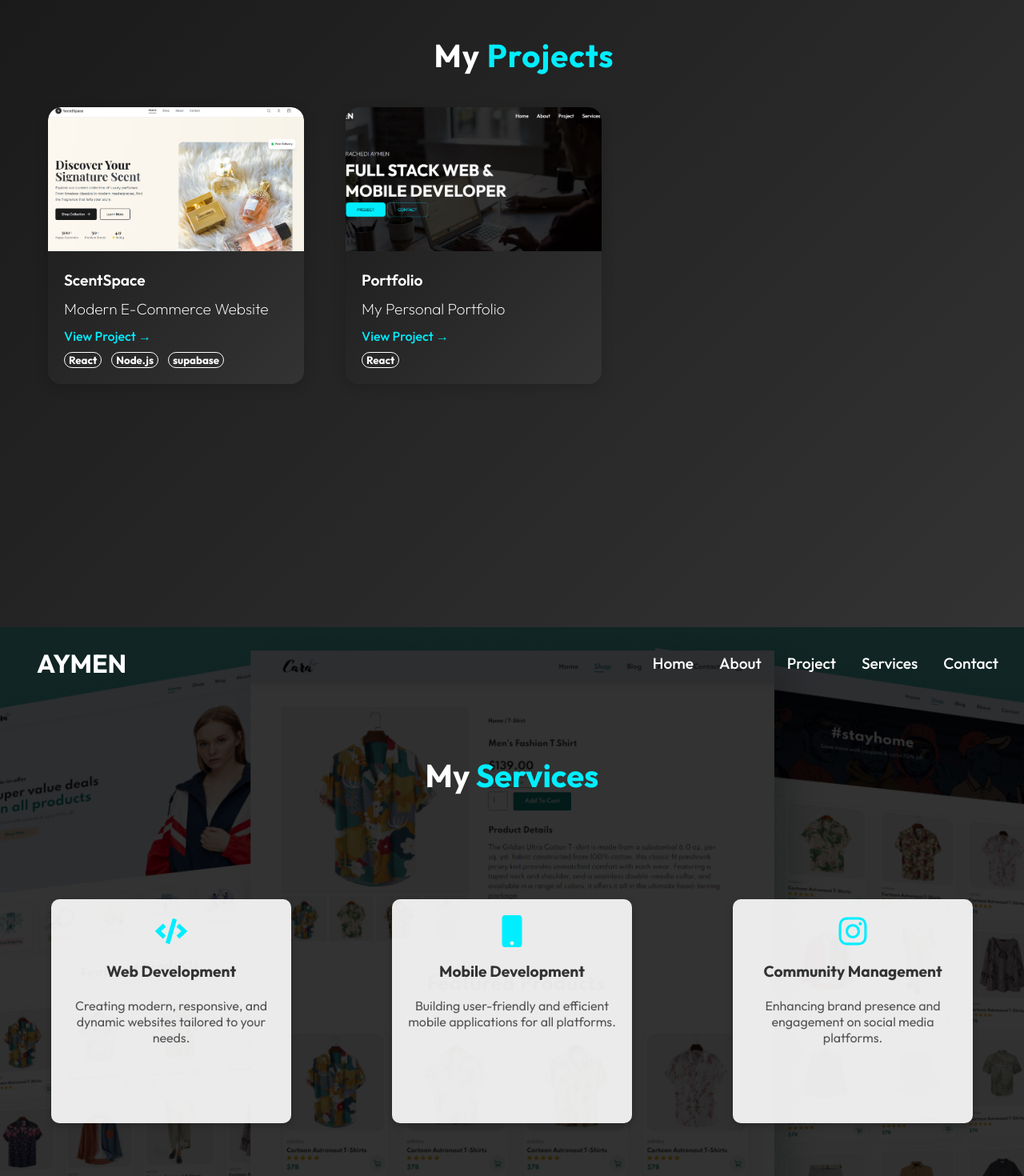
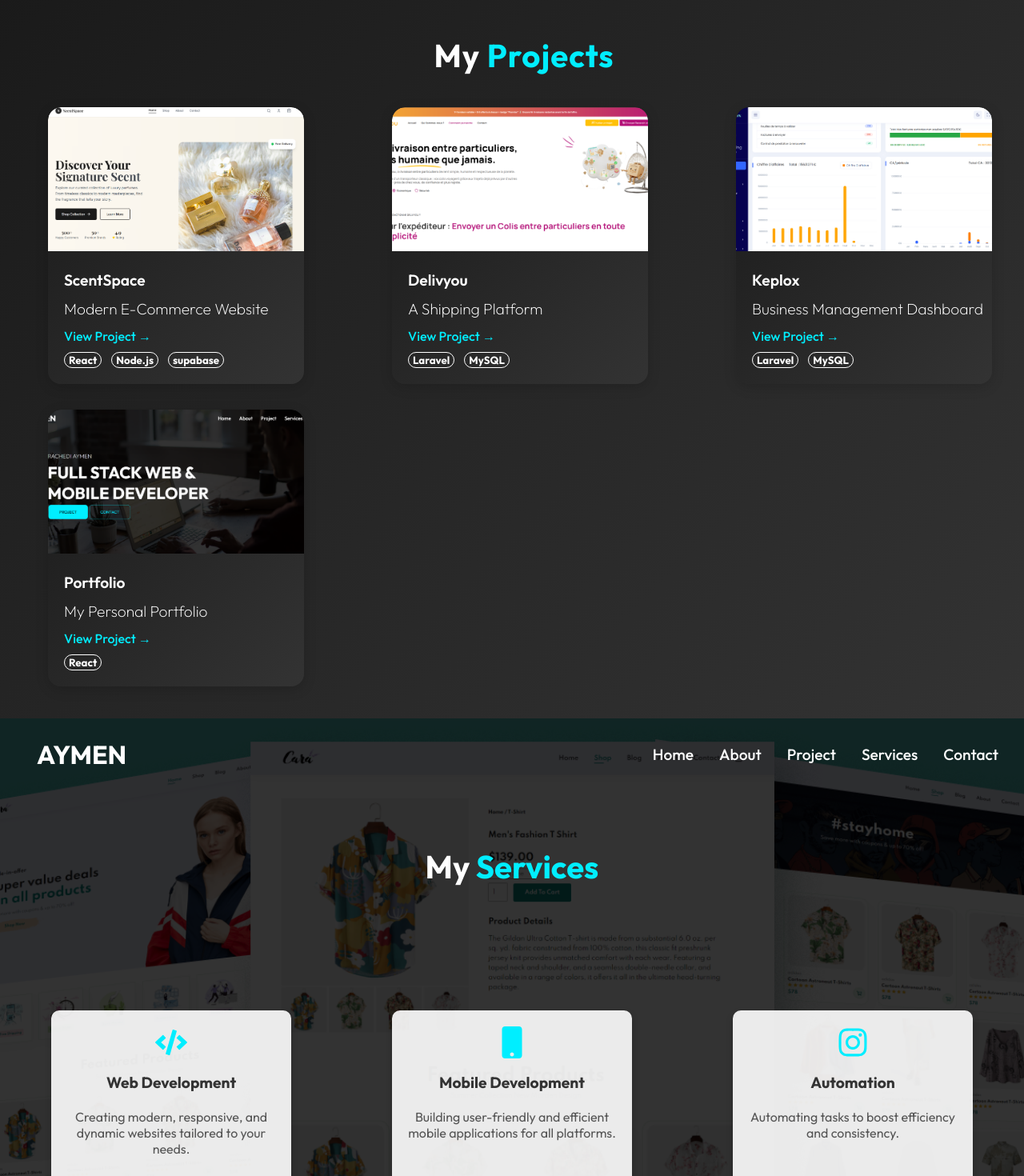
Before and after one commit to AymenRch/My-Portfolio, a React (Create React App) app: page / in a window 1280 px wide. Shown: the part 2080-3550 px from the top of the page at 80% size. Built offline with nearby package versions, Linux system fonts and the light colour scheme.

Commit message:
new projects

```diff
--- a/src/components/Footer.js
+++ b/src/components/Footer.js
@@ -12,8 +12,7 @@ const Footer = () => {
                 <div className="location">
                     <FaHome size={20} style={{color:"white", marginRight: "2rem"}} />
                     <div>
-                        <p>03 Sidi Achour Annaba.</p>
-                        <p>Algerie.</p>
+                        <p>Annaba, Algeria.</p>
                     </div>
                 </div>
                 <div className="email">
@@ -25,7 +24,7 @@ const Footer = () => {
                 <div className="email">
                     <h4>
                         <FaMailBulk size={20} style={{color:"white", marginRight:"2rem"}}/>
-                        aymenrch37@gmail.com
+                        mohammed-aymen.rachedi@univ-annaba.dz
                     </h4>
                 </div>
             </div>
@@ -34,10 +33,9 @@ const Footer = () => {
                 <h4>About Me</h4>
                 <p>This is me Aymen Rachedi. Full Stack Web & Mobile Developper. I enjoy discussing new projects.</p>
                 <div className="social">
-                <FaFacebook size={30} style={{color:"white", marginRight:"1rem"}}/>
-                <FaInstagram size={30} style={{color:"white", marginRight:"1rem"}}/>
-                <FaLinkedin size={30} style={{color:"white", marginRight:"1rem"}}/>
-
+                <FaFacebook size={30} style={{color:"white", marginRight:"1rem", cursor:"pointer"}} onClick={() => window.open('https://www.facebook.com/cika.gang', '_blank')}/>
+                <FaInstagram size={30} style={{color:"white", marginRight:"1rem", cursor:"pointer"}} onClick={() => window.open('https://www.instagram.com/_aymen_rch__/', '_blank')}/>
+                <FaLinkedin size={30} style={{color:"white", marginRight:"1rem", cursor:"pointer"}} onClick={()=>{window.open('https://www.linkedin.com/in/aymen-rch-49b43a2bb/')}}/>
                 </div>
             </div>
 
--- a/src/components/ProjectsStyles.css
+++ b/src/components/ProjectsStyles.css
@@ -24,7 +24,7 @@
 .projects-list {
   display: flex;
   flex-wrap: wrap;
-  justify-content: flex-start;
+  justify-content: space-between;
   gap: 32px;
   width: 100%;
   max-width: 1200px;
@@ -69,6 +69,7 @@
   font-weight: 600;
   margin-bottom: 12px;
   color: #fff;
+  white-space: nowrap;
 }
 
 .project-link {
--- a/src/components/Services.css
+++ b/src/components/Services.css
@@ -71,7 +71,7 @@
   flex: 1 1 calc(33.33% - 20px); /* 3 cards per row */
   max-width: 300px;
   min-width: 250px;
-  height: 280px; /* Set equal heights for consistency */
+  height: 230px; /* Set equal heights for consistency */
   box-shadow: 0 4px 8px rgba(0, 0, 0, 0.2);
   transition: transform 0.3s ease;
 }
--- a/src/components/Services.js
+++ b/src/components/Services.js
@@ -30,8 +30,8 @@ const Services = () => {
             <h2>
               <FaInstagram size={40} style={{ color: "#0ef" }} />
             </h2>
-            <h4>Community Management</h4>
-            <p>Enhancing brand presence and engagement on social media platforms.</p>
+            <h4>Automation</h4>
+            <p>Automating tasks to boost efficiency and consistency.</p>
           </div>
         </div>
       </div>
--- a/src/components/projects.js
+++ b/src/components/projects.js
@@ -1,6 +1,8 @@
 import React from 'react';
 import ECOM from '../assets/ecom.png';
 import PORTFOLIO from '../assets/portfolio.png';
+import Delivyou from '../assets/Delivyou.png';
+import Keplox from '../assets/Keplox.png';
 import './ProjectsStyles.css';
 import { FaGithub } from 'react-icons/fa'
 
@@ -12,16 +14,38 @@ const data = [
         image: ECOM,
         url: 'https://aymenrch.github.io/parfumes/',
         tech: ['React', 'Node.js', 'supabase'],
-        github:'https://github.com/AymenRch/parfumes'
+        github:'https://github.com/AymenRch/parfumes',
+        myRole: 'Full-Stack Dev'
     },
     {
         id: 2,
+        name: 'Delivyou',
+        description: 'A Shipping Platform',
+        image: Delivyou,
+        url: 'https://delivyou.com/',
+        tech: ['Laravel', 'MySQL'],
+        github: 'https://github.com/AymenRch',
+        myRole: 'Frontend Dev'
+    },
+    {
+        id: 3,
+        name: 'Keplox',
+        description: 'Business Management Dashboard',
+        image: Keplox,
+        url: 'https://www.keplox.com/login',
+        tech: ['Laravel', 'MySQL'],
+        github: 'https://github.com/AymenRch',
+        myRole: 'Frontend Dev'
+    },
+    {
+        id: 4,
         name: 'Portfolio',
         description: 'My Personal Portfolio',
         image: PORTFOLIO,
         url: 'https://aymenrch.github.io/My-Portfolio/',
         tech: ['React'],
-        github: 'https://github.com/AymenRch/My-Portfolio'
+        github: 'https://github.com/AymenRch/My-Portfolio',
+        myRole: 'Full-Stack Dev'
     },
 
 ];
```
Also changed, not shown: src/assets/Delivyou.png (added), src/assets/Keplox.png (added).
